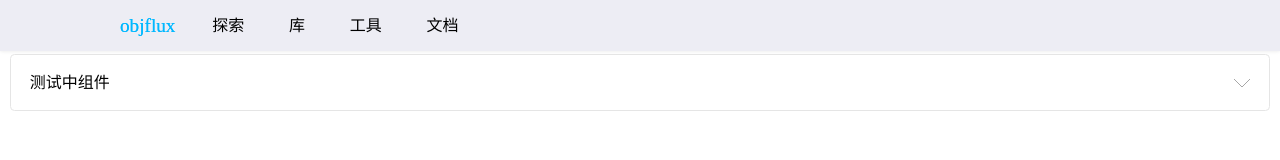
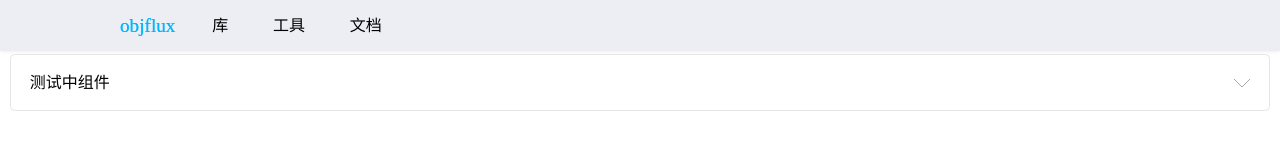
Before and after one commit to x6eull/objflux, a React (Vite) app: page / in a window 1280 px wide. Shown: the top 160 px of the page. Built offline with nearby package versions, Linux system fonts and the light colour scheme.

Commit message:
Remove Explore sector

```diff
--- a/src/App.tsx
+++ b/src/App.tsx
@@ -1,4 +1,4 @@
-import React, { Suspense } from 'react';
+import React from 'react';
 import { createBrowserRouter, isRouteErrorResponse, Outlet, RouterProvider, useRouteError } from 'react-router-dom';
 import './main.scss';
 import { IndexElement } from './Index/Index';
@@ -17,12 +17,6 @@ const router = createBrowserRouter([
     </>),
     children: [
       { index: true, element: <IndexElement /> },
-      {
-        path: 'explore', element: (<Suspense>
-          <div style={{ display: 'flex', 'flexDirection': 'column', width: '100%', height: '100%' }}>
-          </div>
-        </Suspense>)
-      },
       toolRoute
     ]
   },
--- a/src/Header/Header.tsx
+++ b/src/Header/Header.tsx
@@ -8,7 +8,6 @@ export function Header() {
       <nav className='nav'>
         <Link className='logo' to='/'>objflux</Link>
         <div className='sectors'>
-          <SectorLink title='探索' to='/explore' />
           <SectorLink title='库' to='/lib' />
           <SectorLink title='工具' to='/tool' />
           <SectorLink title='文档' reloadDocument={true} to={docsUrl} />
```
Also changed, not shown: vite.config.ts (+3 -7 lines), public/robots.txt (added), vercel.json.
